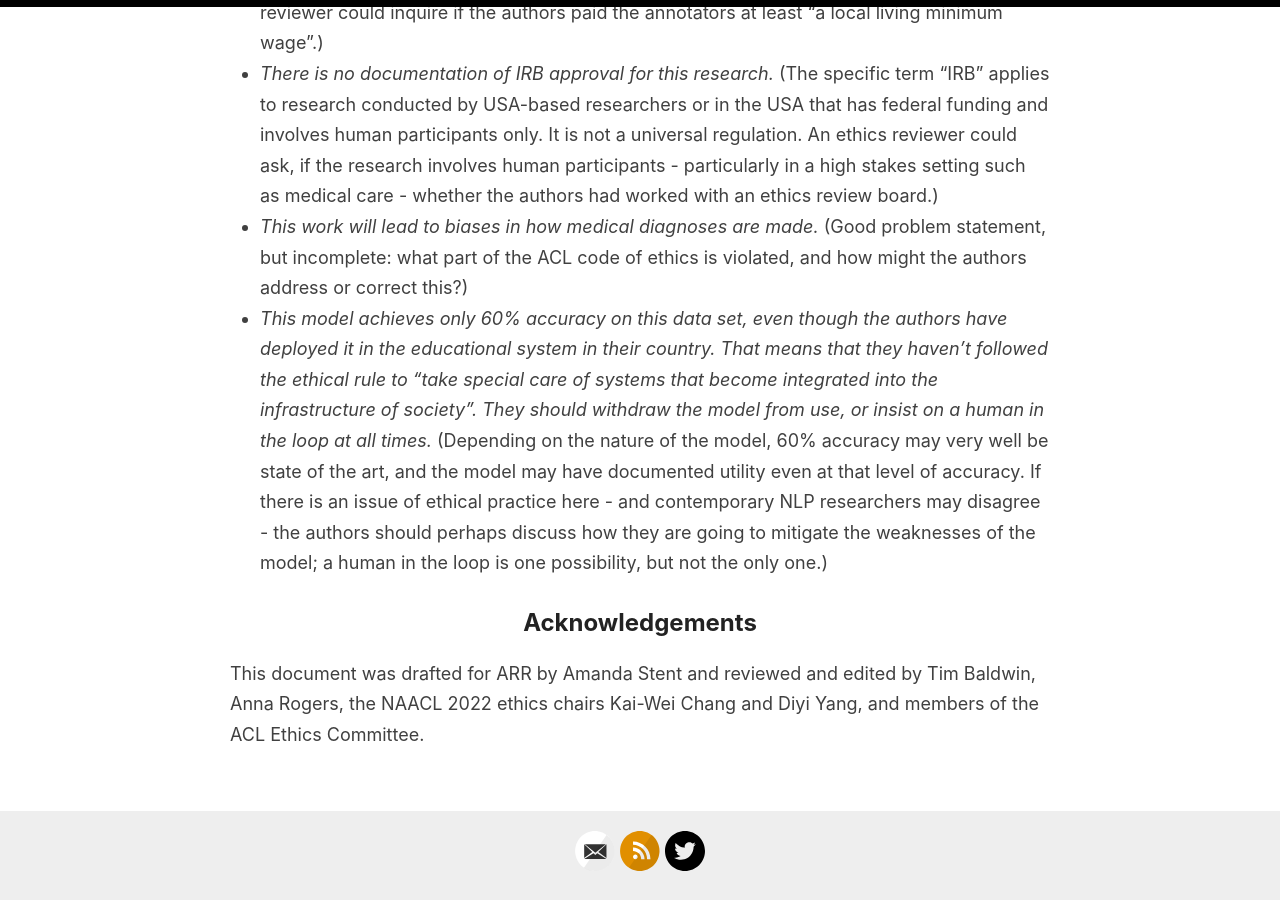
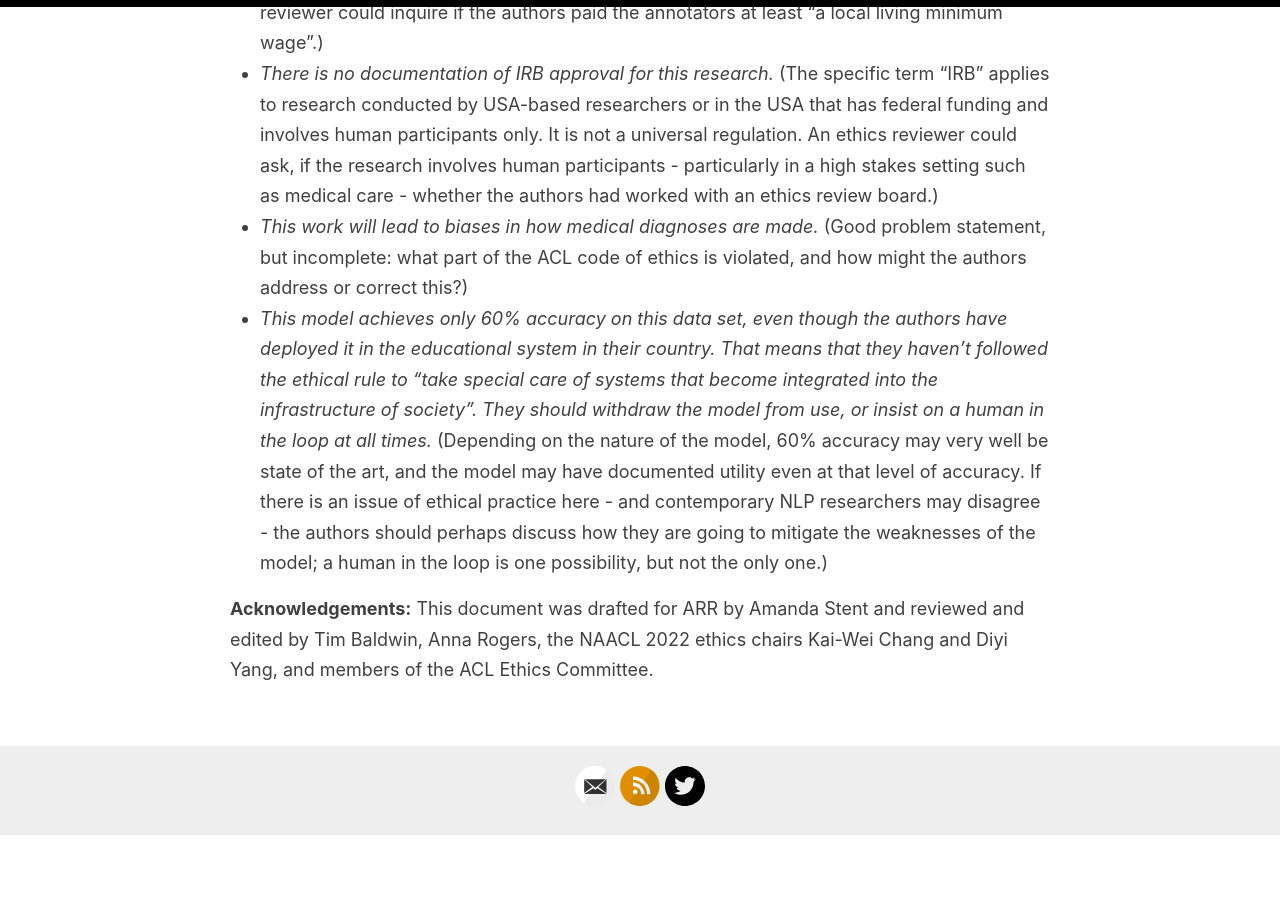
Before and after one commit to amitmerchant1990/reverie, a Jekyll site: the page built from ethicsreviewertutorial.md, in a window 1280 px wide and 900 px high, scrolled down 3511 px. Built offline with Jekyll 4.4.1, drawn with Linux system fonts in a browser that asks for light colours; after the commit the page ends 4346 px from its top, so only the background shows below that.

```diff
--- a/ethicsreviewertutorial.md
+++ b/ethicsreviewertutorial.md
@@ -47,7 +47,4 @@ Here are some examples that do not adhere to the above guidelines:
 * *This work will lead to biases in how medical diagnoses are made.* (Good problem statement, but incomplete: what part of the ACL code of ethics is violated, and how might the authors address or correct this?)
 * *This model achieves only 60% accuracy on this data set, even though the authors have deployed it in the educational system in their country. That means that they haven’t followed the ethical rule to “take special care of systems that become integrated into the infrastructure of society”. They should withdraw the model from use, or insist on a human in the loop at all times.* (Depending on the nature of the model, 60% accuracy may very well be state of the art, and the model may have documented utility even at that level of accuracy. If there is an issue of ethical practice here - and contemporary NLP researchers may disagree - the authors should perhaps discuss how they are going to mitigate the weaknesses of the model; a human in the loop is one possibility, but not the only one.)
 
-Acknowledgements
------------------
-
-This document was drafted for ARR by Amanda Stent and reviewed and edited by Tim Baldwin, Anna Rogers, the NAACL 2022 ethics chairs Kai-Wei Chang and Diyi Yang, and members of the ACL Ethics Committee.
+__Acknowledgements:__ This document was drafted for ARR by Amanda Stent and reviewed and edited by Tim Baldwin, Anna Rogers, the NAACL 2022 ethics chairs Kai-Wei Chang and Diyi Yang, and members of the ACL Ethics Committee.
```
